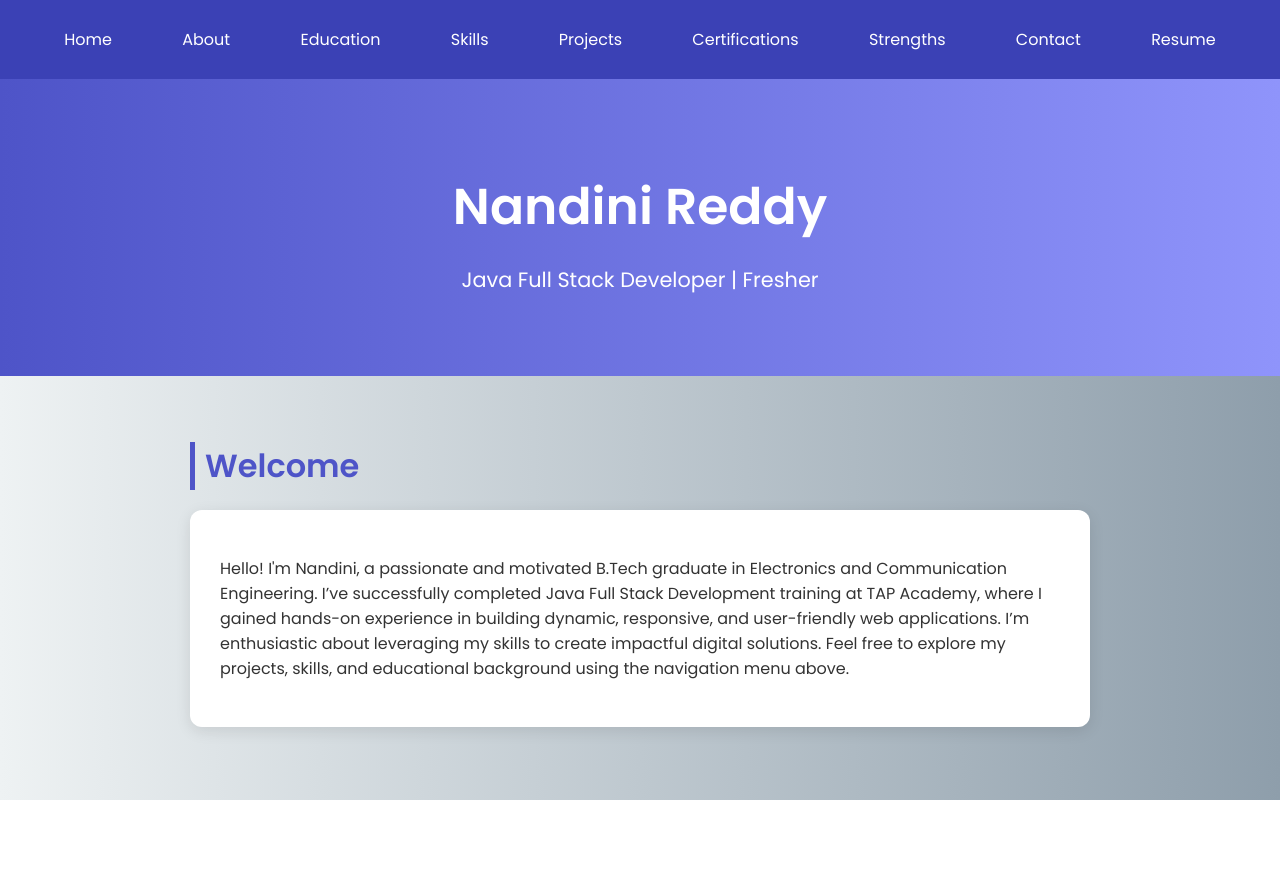
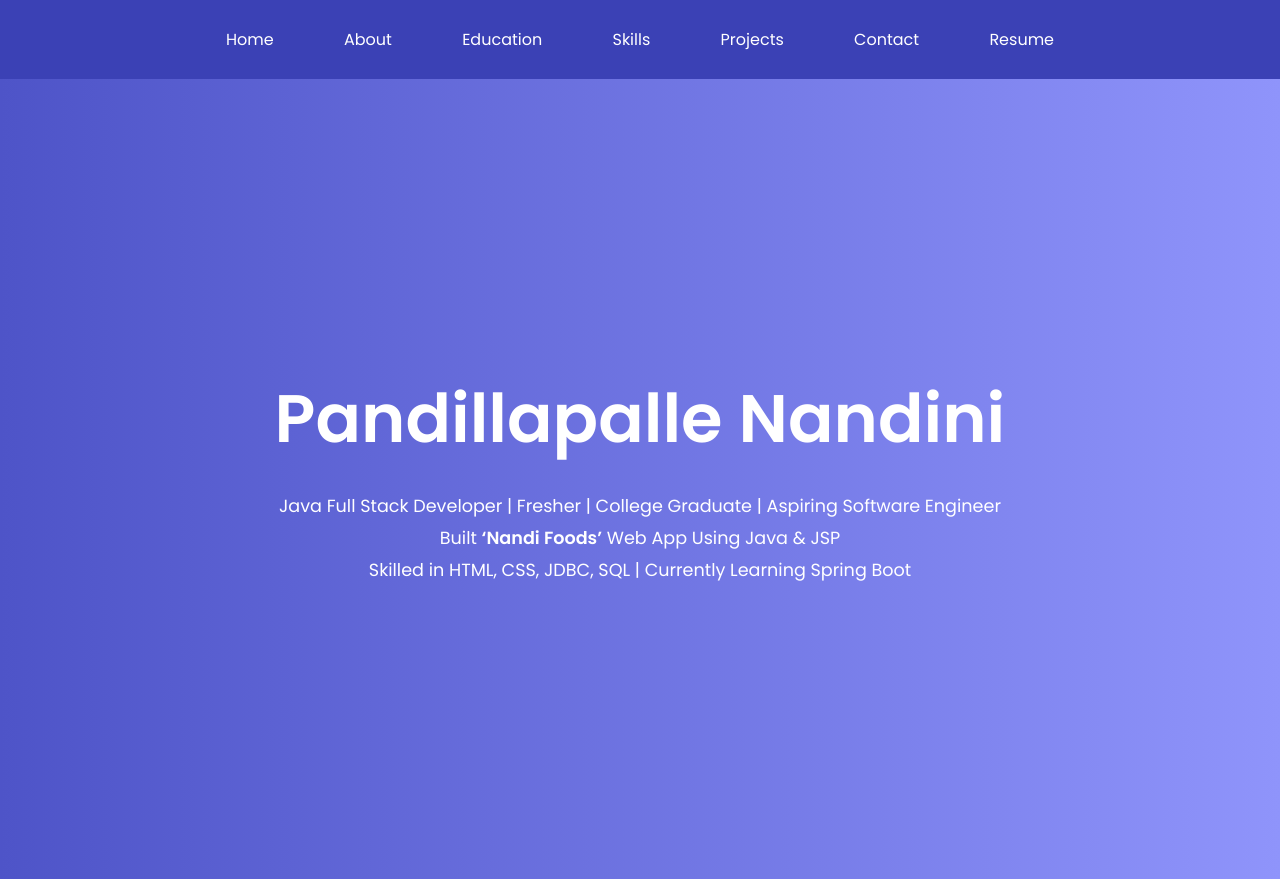
Before and after one commit to Nandini123P/nandini-portfolio, a plain HTML site: page index.html in a window 1280 px wide. Before the commit the page ends 800 px from the top, so only its background shows below. Drawn offline with nearby package versions, Linux system fonts and the light colour scheme.

Commit message:
Update index.html

```diff
--- a/index.html
+++ b/index.html
@@ -1,10 +1,10 @@
 <!DOCTYPE html>
 <html lang="en">
 <head>
-  <meta charset="UTF-8">
-  <meta name="viewport" content="width=device-width, initial-scale=1.0">
+  <meta charset="UTF-8" />
+  <meta name="viewport" content="width=device-width, initial-scale=1.0"/>
   <title>Home | Nandini</title>
-  <link href="https://fonts.googleapis.com/css2?family=Poppins:wght@400;600&display=swap" rel="stylesheet">
+  <link href="https://fonts.googleapis.com/css2?family=Poppins:wght@400;600&display=swap" rel="stylesheet"/>
   <link rel="stylesheet" href="https://cdnjs.cloudflare.com/ajax/libs/animate.css/4.1.1/animate.min.css"/>
   <style>
     body {
@@ -13,12 +13,14 @@
       background: linear-gradient(to right, #eef2f3, #8e9eab);
       color: #333;
     }
+
     nav {
       background: #3b41b5;
       padding: 15px 0;
       text-align: center;
       box-shadow: 0 2px 5px rgba(0,0,0,0.1);
     }
+
     nav a {
       color: white;
       margin: 0 15px;
@@ -27,48 +29,44 @@
       display: inline-block;
       transition: background 0.3s ease;
     }
+
     nav a:hover {
       background: #5e63e6;
       border-radius: 5px;
     }
+
     header {
       background: linear-gradient(to right, #4e54c8, #8f94fb);
       color: white;
+      height: 100vh;
+      display: flex;
+      flex-direction: column;
+      justify-content: center;
+      align-items: center;
       text-align: center;
-      padding: 60px 20px;
+      padding: 0 20px;
     }
+
     header h1 {
-      margin-bottom: 10px;
-      font-size: 3em;
+      margin: 0;
+      font-size: 4em;
       animation: pulse 2s infinite;
     }
+
     header p {
-      font-size: 1.3em;
+      font-size: 1.5em;
+      margin-top: 20px;
       animation: fadeIn 2s ease-in-out;
     }
-    section {
-      max-width: 900px;
-      margin: auto;
-      padding: 40px 20px;
-      animation: fadeInUp 1s ease-in-out;
+
+    .summary {
+      margin-top: 25px;
+      font-size: 1.1em;
+      max-width: 850px;
+      line-height: 1.8em;
+      animation: fadeIn 2.5s ease-in-out;
     }
-    .card {
-      background: white;
-      padding: 30px;
-      border-radius: 12px;
-      box-shadow: 0 4px 15px rgba(0,0,0,0.1);
-      transition: transform 0.3s;
-    }
-    .card:hover {
-      transform: scale(1.02);
-    }
-    h2 {
-      color: #4e54c8;
-      font-size: 2em;
-      margin-bottom: 20px;
-      border-left: 5px solid #4e54c8;
-      padding-left: 10px;
-    }
+
     footer {
       background: #3b41b5;
       color: white;
@@ -76,14 +74,12 @@
       padding: 20px;
       font-size: 0.9em;
     }
-    @keyframes fadeInUp {
-      0% { opacity: 0; transform: translateY(40px); }
-      100% { opacity: 1; transform: translateY(0); }
-    }
+
     @keyframes fadeIn {
       from { opacity: 0; }
       to { opacity: 1; }
     }
+
     @keyframes pulse {
       0% { transform: scale(1); }
       50% { transform: scale(1.05); }
@@ -93,29 +89,26 @@
 </head>
 <body>
 
+<!-- Navigation -->
 <nav class="animate__animated animate__fadeInDown">
   <a href="index.html">Home</a>
   <a href="about.html">About</a>
   <a href="education.html">Education</a>
   <a href="skills.html">Skills</a>
   <a href="projects.html">Projects</a>
-  <a href="certifications.html">Certifications</a>
-  <a href="strengths.html">Strengths</a>
   <a href="contact.html">Contact</a>
   <a href="PANDILLAPALLE NANDINI-RESUME.pdf">Resume</a>
 </nav>
 
+<!-- Fullscreen Hero Section -->
 <header class="animate__animated animate__zoomIn">
-  <h1>Nandini Reddy</h1>
-  <p>Java Full Stack Developer | Fresher</p>
+  <h1>Pandillapalle Nandini</h1>
+  <div class="summary">
+    Java Full Stack Developer | Fresher | College Graduate | Aspiring Software Engineer<br>
+    Built <strong>‘Nandi Foods’</strong> Web App Using Java & JSP<br>
+    Skilled in HTML, CSS, JDBC, SQL | Currently Learning Spring Boot
+  </div>
 </header>
-
-<section class="animate__animated animate__fadeInUp">
-  <h2>Welcome</h2>
-  <div class="card animate__animated animate__fadeIn">
-    <p>Hello! I'm Nandini, a passionate and motivated B.Tech graduate in Electronics and Communication Engineering. I’ve successfully completed Java Full Stack Development training at TAP Academy, where I gained hands-on experience in building dynamic, responsive, and user-friendly web applications. I’m enthusiastic about leveraging my skills to create impactful digital solutions. Feel free to explore my projects, skills, and educational background using the navigation menu above.</p>
-  </div>
-</section>
 
 
 
```
